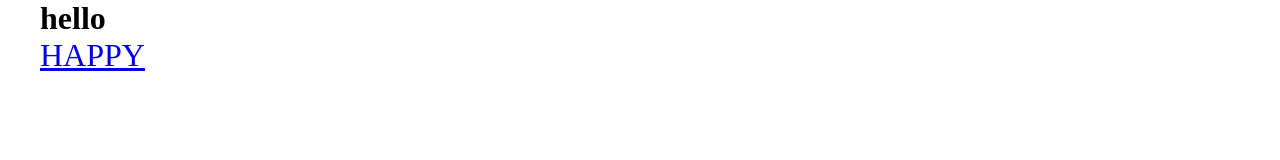
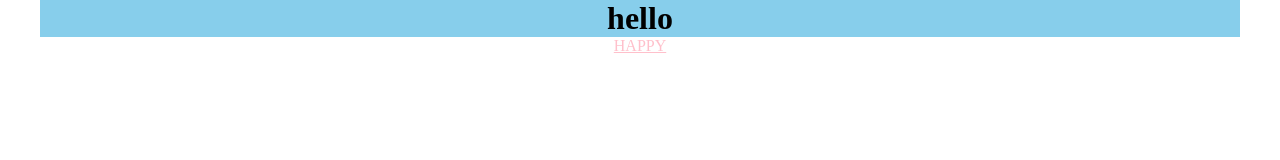
Before and after one commit to jhwang03/jhwang03.github.io, a plain HTML site: page index.html in a window 1280 px wide. Drawn offline with Linux system fonts and the light colour scheme.

Commit message:
Style h1 and link

```diff
--- a/css/style.css
+++ b/css/style.css
@@ -8,8 +8,29 @@ body {
    width: 1200px;
 }
 
+h1 {
+   font-size: 2rem;
+   text-align: center;
+   background-color: skyblue;
+}
+
 p {
+   text-align: center;
    margin: 0 auto;
+   font-size: 1rem;
+   color: pink;
+}
+
+a:link {
+   color: pink;
+}
+
+a:visited {
+   color: pink;
+}
+
+a:hover {
+   background-color: yellow;
+   transition: .3ms;
    font-size: 2rem;
-   color: blue;
 }
```
